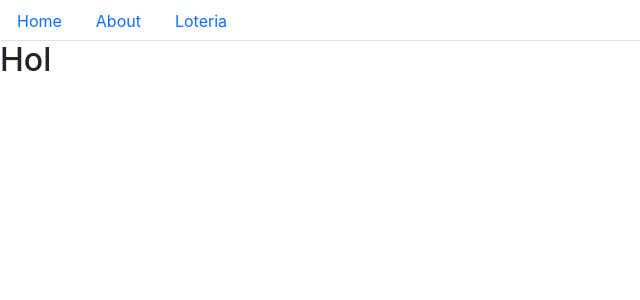
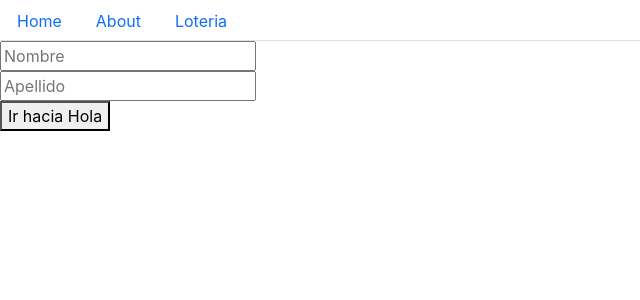
Before and after one commit to PabloHuertasCastillo/proyecto, an Angular app: page /about in a window 1280 px wide. Shown: the top 300 px of the page, without its empty margins (0-640 px from the left). Built offline with nearby package versions, Linux system fonts and the light colour scheme.

Commit message:
add hola component

```diff
--- a/src/app/app-routing.module.ts
+++ b/src/app/app-routing.module.ts
@@ -1,6 +1,7 @@
 import { NgModule } from '@angular/core';
 import { Routes, RouterModule } from '@angular/router';
 import { AboutComponent } from './componentes/about/about.component';
+import { HolaComponent } from './componentes/hola/hola.component';
 import { HomeComponent } from './componentes/home/home.component';
 import { LoteriaComponent } from './componentes/loteria/loteria.component';
 
@@ -8,6 +9,7 @@ const routes: Routes = [
   {path: "", component:HomeComponent},
   {path: "about", component:AboutComponent},
   {path: "loteria", component:LoteriaComponent},
+  {path: "hola/:nombre/:apellidos", component:HolaComponent},
   {path: "**", component:HomeComponent},
 ];
 
--- a/src/app/app.module.ts
+++ b/src/app/app.module.ts
@@ -9,6 +9,7 @@ import { FormsModule } from '@angular/forms';
 import { NavComponent } from './componentes/nav/nav.component';
 import { LoteriaComponent } from './componentes/loteria/loteria.component';
 import { GenerarLoteriaComponent } from './componentes/generar-loteria/generar-loteria.component';
+import { HolaComponent } from './componentes/hola/hola.component';
 
 @NgModule({
   declarations: [
@@ -17,7 +18,8 @@ import { GenerarLoteriaComponent } from './componentes/generar-loteria/generar-l
     AboutComponent,
     NavComponent,
     LoteriaComponent,
-    GenerarLoteriaComponent
+    GenerarLoteriaComponent,
+    HolaComponent
   ],
   imports: [
     BrowserModule,
--- a/src/app/componentes/about/about.component.html
+++ b/src/app/componentes/about/about.component.html
@@ -1 +1,3 @@
-<h2>Hol</h2>
+<input type="text" [(ngModel)]="nombre" placeholder="Nombre"><br>
+<input type="text" [(ngModel)]="apellido" placeholder="Apellido"><br>
+<button routerLink="/hola/{{nombre}}/{{apellido}}">Ir hacia Hola</button>
--- a/src/app/componentes/about/about.component.ts
+++ b/src/app/componentes/about/about.component.ts
@@ -7,6 +7,9 @@ import { Component, OnInit } from '@angular/core';
 })
 export class AboutComponent implements OnInit {
 
+  nombre: string;
+  apellido: string;
+
   constructor() { }
 
   ngOnInit(): void {
--- /dev/null
+++ b/src/app/componentes/hola/hola.component.html
@@ -0,0 +1 @@
+<p>Hola {{nombre}} {{apellidos}} </p>
--- /dev/null
+++ b/src/app/componentes/hola/hola.component.ts
@@ -0,0 +1,23 @@
+import { Component, OnInit } from '@angular/core';
+import { ActivatedRoute, Router } from "@angular/router";
+
+@Component({
+  selector: 'app-hola',
+  templateUrl: './hola.component.html',
+  styleUrls: ['./hola.component.css']
+})
+export class HolaComponent implements OnInit {
+
+  nombre: string;
+  apellidos: string;
+
+  constructor(private rutaActiva: ActivatedRoute) { }
+
+  ngOnInit(): void {
+
+    this.nombre = this.rutaActiva.snapshot.paramMap.get("nombre");
+    this.apellidos = this.rutaActiva.snapshot.paramMap.get("apellidos");
+
+  }
+
+}
```
Also changed, not shown: src/app/componentes/hola/hola.component.css (added), 1 other file (tests, documents, lock files or other folders).
